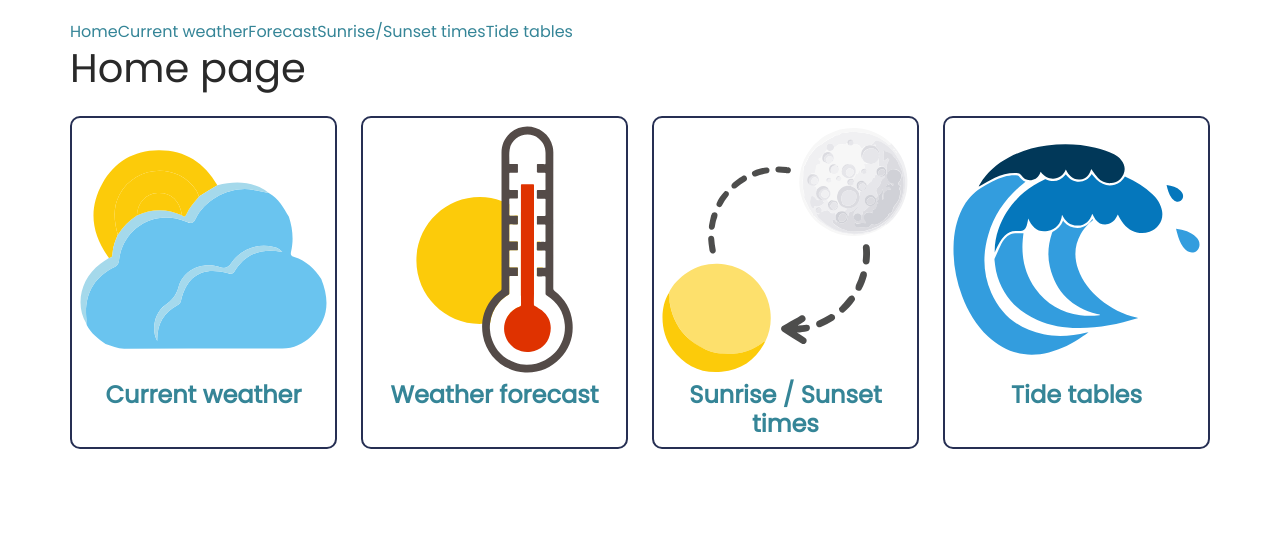
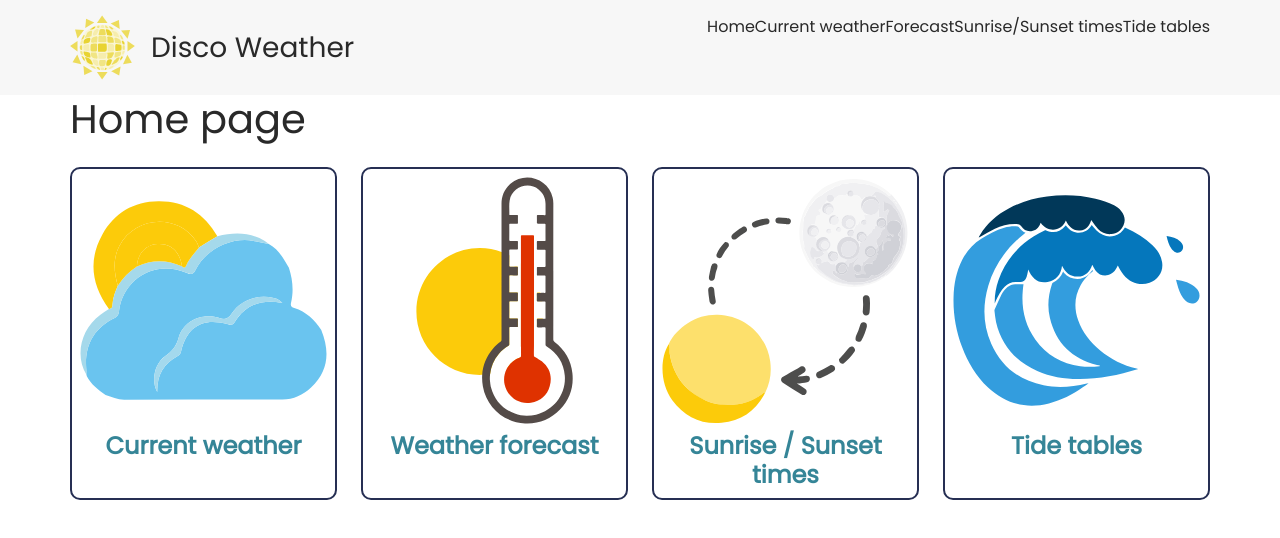
Before and after one commit to MathieuParadis/hk-weather-forecast, a React (Create React App) app: page / in a window 1280 px wide. Shown: the top 538 px of the page. Built offline with nearby package versions, Linux system fonts and the light colour scheme.

Commit message:
edited navigation

```diff
--- a/src/components/Navigation.jsx
+++ b/src/components/Navigation.jsx
@@ -2,14 +2,34 @@
 import React from 'react';
 import { NavLink, useLocation, useNavigate } from 'react-router-dom';
 
+// ASSETS IMPORTS
+import logo from '../assets/logos/Disco-weather-logo.svg';
+
 const Navigation = () => {
+  const location = useLocation();
+  const navigate = useNavigate()
+
+  const refreshPage = () => {
+    if (location.pathname === '/') {
+      window.location.reload();
+    } else {
+      navigate("/");
+    }
+  }
+
   return (
-    <div className="navigation">
-      <NavLink exact="true" to="/" className="navlink">Home</NavLink>
-      <NavLink exact="true" to="/current-weather" className="navlink">Current weather</NavLink>
-      <NavLink exact="true" to="/forecast" className="navlink">Forecast</NavLink>
-      <NavLink exact="true" to="/sun-moon-times" className="navlink">Sunrise/Sunset times</NavLink>
-      <NavLink exact="true" to="/tide-tables" className="navlink">Tide tables</NavLink>
+    <div className="navigation d-flex justify-content-between">
+      <div className="d-flex align-items-center">
+        <img className="logo" src={logo} alt="MP logo" onClick={refreshPage}/>
+        <h3 className="ms-3 mb-0">Disco Weather</h3>
+      </div>
+      <div className="d-flex flex-row justify-content-between">
+        <NavLink exact="true" to="/" className="navlink">Home</NavLink>
+        <NavLink exact="true" to="/current-weather" className="navlink">Current weather</NavLink>
+        <NavLink exact="true" to="/forecast" className="navlink">Forecast</NavLink>
+        <NavLink exact="true" to="/sun-moon-times" className="navlink">Sunrise/Sunset times</NavLink>
+        <NavLink exact="true" to="/tide-tables" className="navlink">Tide tables</NavLink>
+      </div>
     </div>
   );
 };
--- a/src/data/NavMenu.jsx
+++ b/src/data/NavMenu.jsx
@@ -3,7 +3,6 @@ import current_weather_icon from '../assets/logos/current_weather_icon.svg';
 import forecast_icon from '../assets/logos/forecast_icon.svg';
 import sun_moon_icon from '../assets/logos/sun_moon_icon.svg';
 import tide_icon from '../assets/logos/tide_icon.svg';
-
 
 const navMenu = {
   homepage: [
@@ -28,51 +27,6 @@ const navMenu = {
       navlink: "/tide-tables"
     },
   ],
-  rulespage: [
-    {
-      description: "Helping Hand is a local charity that does not aim to make money. Subscribing to our app as well as using our service is and will remain free.",
-    },
-    {
-      description: "Volunteers cannot ask for money or donations. Offering your time to help others means, you shares core values with us, such as generosity, love and respect, that are beyond money.",
-    },
-    {
-      description: "If you want to help but are concerned of not being able to help, do not worry. There is always a way. Contact the person in need and engage the conversation to figure out a solution.",
-    },
-    {
-      description: "If you want to give back to the community, but are unable to do so, we encourage you to donate to your local associations or charitities such as the Red Cross.",
-    },
-    {
-      description: "To ensure the safety of all our users, we verify the identity of all our applicants.",
-    },
-    {
-      description: "Once signed in, the user sees a map centered at its current location. Markers on the map indicate people in need of help.",
-    },
-    {
-      description: "Markers are of 2 different colors to refers to the 2 types of help: material and service.",
-    },
-    {
-      description: "When volunteering to a request posted by another user, the volunteer is sent to the chat page where he/she can send a message to the requester directly on the platform. The requester and the volunteer can communicate this way to organize the fulfillment of the need.",
-    },
-    {
-      description: "While asking for help, well defined your need in advance. Anyone volunteering to help you has to understand exactly what the request is about.",
-    },
-    {
-      description: "Once 5 separate users have clicked on the fulfillment button and sent messages to the requester, the need is no longer displayed on the site.",
-    },
-    {
-      description: "Receiving help is an active job. Be proactive, participate and help the volunteer(s) in every way possible.",
-    },
-    {
-      description: "If, within 24 hours, the request still hasn't been marked as fulfilled, the requester can republish it. However, if either party marks the request as fulfilled, it cannot be republished.",
-    },
-    {
-      description: "Remember, be patient! We are all human beings. All volunteers genuinely want to help but not everyone contacting you might be able to do so.",
-    },
-    {
-      description: "The safety of our users is our top priority. Aggresive and dangerous behaviors are not tolerated. Offenders will be reported and banned.",
-    },
-  ],
-
 };
 
 export default navMenu;
--- a/src/styles/components/_navigation.scss
+++ b/src/styles/components/_navigation.scss
@@ -1,3 +1,24 @@
-// .navigation {
+.navigation {
+  background-color: var(--light-bg-color);
+  margin: -20px -70px 0 -70px;
+  padding: 15px 70px;
 
-// }
+  @include mobile_and_tablet {
+    margin: -20px -30px 0 -30px;
+    padding: 15px 30px;
+  }
+
+  .logo {
+    width: 65px;
+  }
+
+  .navlink {
+    text-decoration: none;
+    color: var(--basic-color-dark);
+    cursor: pointer;
+
+    &:hover {
+      color: var(--prim-color);
+    }
+  }
+}
```
Also changed, not shown: src/components/NavigationMobile.jsx.jsx (added, +17 -0 lines).
